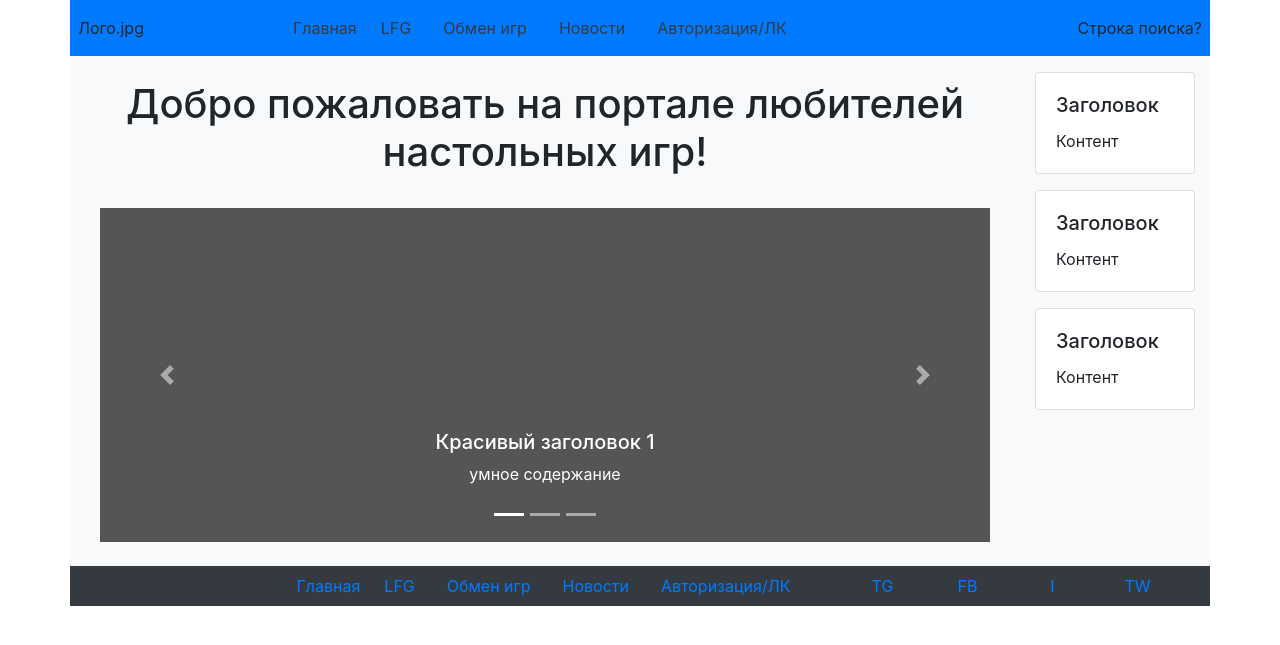
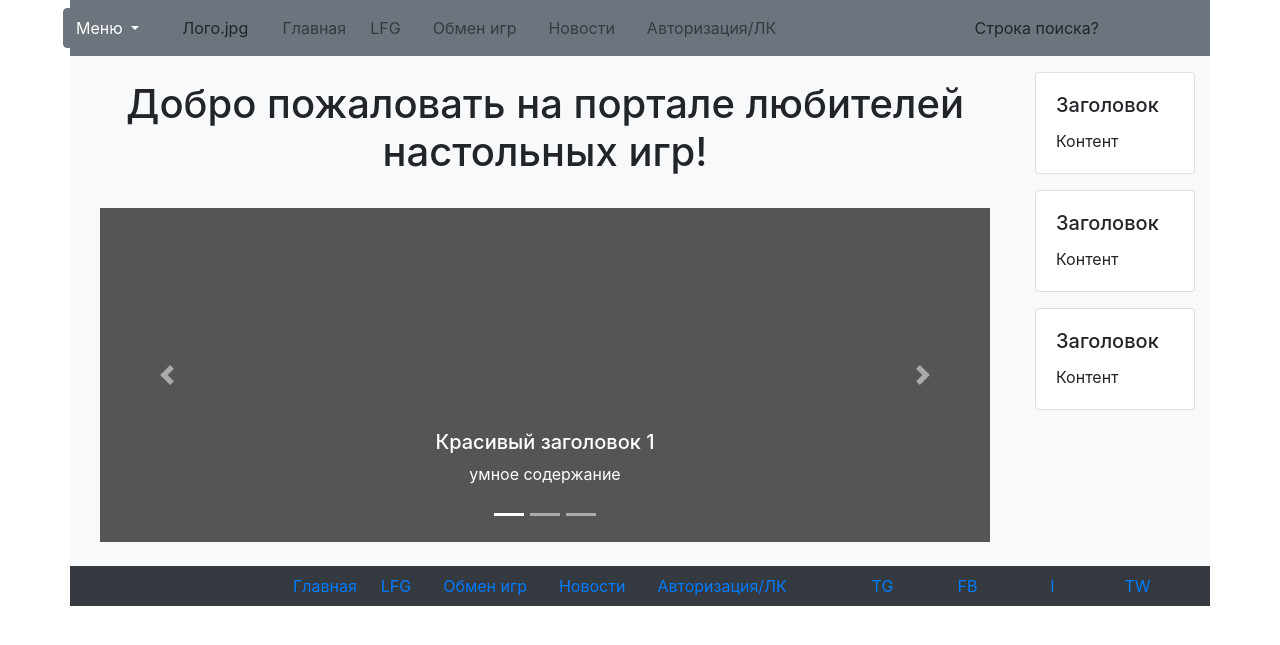
Before and after one commit to anza-afk/tabletop-games-bboard, a Flask app: page / in a window 1280 px wide. Shown: the top 645 px of the page. Run offline with Flask 2, Linux system fonts and the light colour scheme.

Commit message:
experimenting with menu and added requirements.txt

```diff
--- a/templates/base.html
+++ b/templates/base.html
@@ -12,15 +12,29 @@
   <body>
     <div class="page">
 
-      <section class="header container bg-primary p-2">
+      <section class="header container bg-secondary p-2">
         <div class="row">
-          <div class="col-2 d-flex justify-content-start align-items-center">
-              Лого.jpg
+
+           <div class="btn-group">
+            <button type="button" class="btn btn-secondary dropdown-toggle" data-toggle="dropdown" aria-haspopup="true" aria-expanded="false">
+              Меню
+            </button>
+            <div class="dropdown-menu">
+              <a class="dropdown-item" href="#">Главная</a>
+              <a class="dropdown-item" href="#">LFG</a>
+              <a class="dropdown-item" href="#">Новости</a>
+              <a class="dropdown-item" href="#">Обмен игр</a>
+              <div class="dropdown-divider"></div>
+              <a class="dropdown-item" href="#">Личный кабинет</a>
+            </div>
           </div>
 
-          <div class="col-6">
+          <div class="col-7">
 
-            <ul class="nav d-flex justify-content-center align-items-center border-0">
+            <ul class="nav d-flex justify-content-left align-items-center border-0">
+              <div class="col-2 d-flex justify-content-start align-items-center">
+                Лого.jpg
+              </div>
               <li class="nav-item">
                 <a class="nav-link p-2 text-dark" href="/">Главная</a>
               </li>
@@ -40,7 +54,7 @@
 
           </div>
 
-          <div class="col-4 d-flex justify-content-end align-items-center">
+          <div class="col-3 d-flex justify-content-end align-items-center">
               Строка поиска?
           </div>
         </div>
@@ -63,7 +77,7 @@
             </div>
 
             <div class="col-6 text-center">
-                <ul class="nav d-flex justify-content-center align-items-center border-0">
+                <ul class="nav d-flex justify-content-left align-items-center border-0">
                     <li class="nav-item">
                       <a class="nav-link p-2 text-primary" href="/">Главная</a>
                     </li>
```
